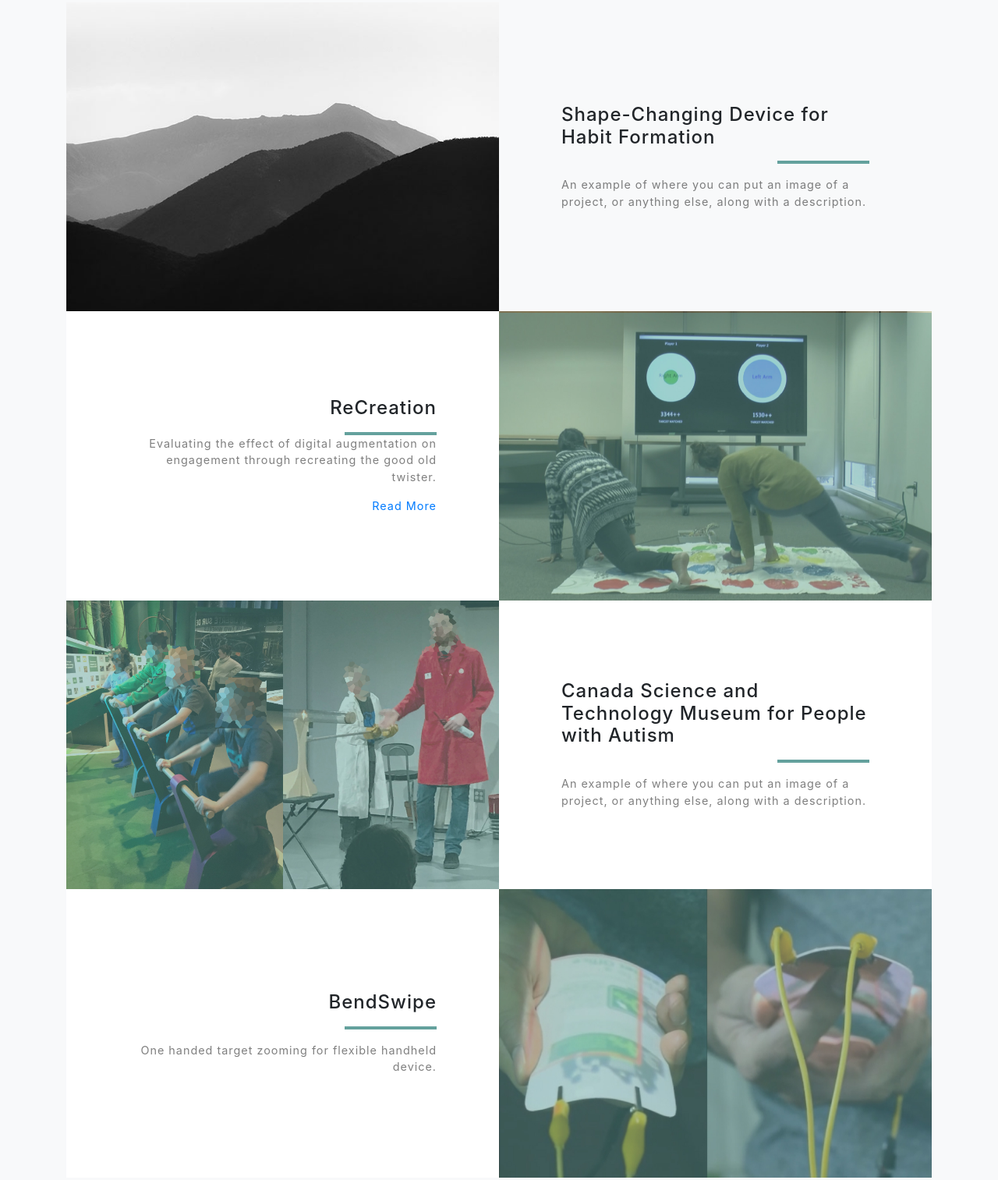
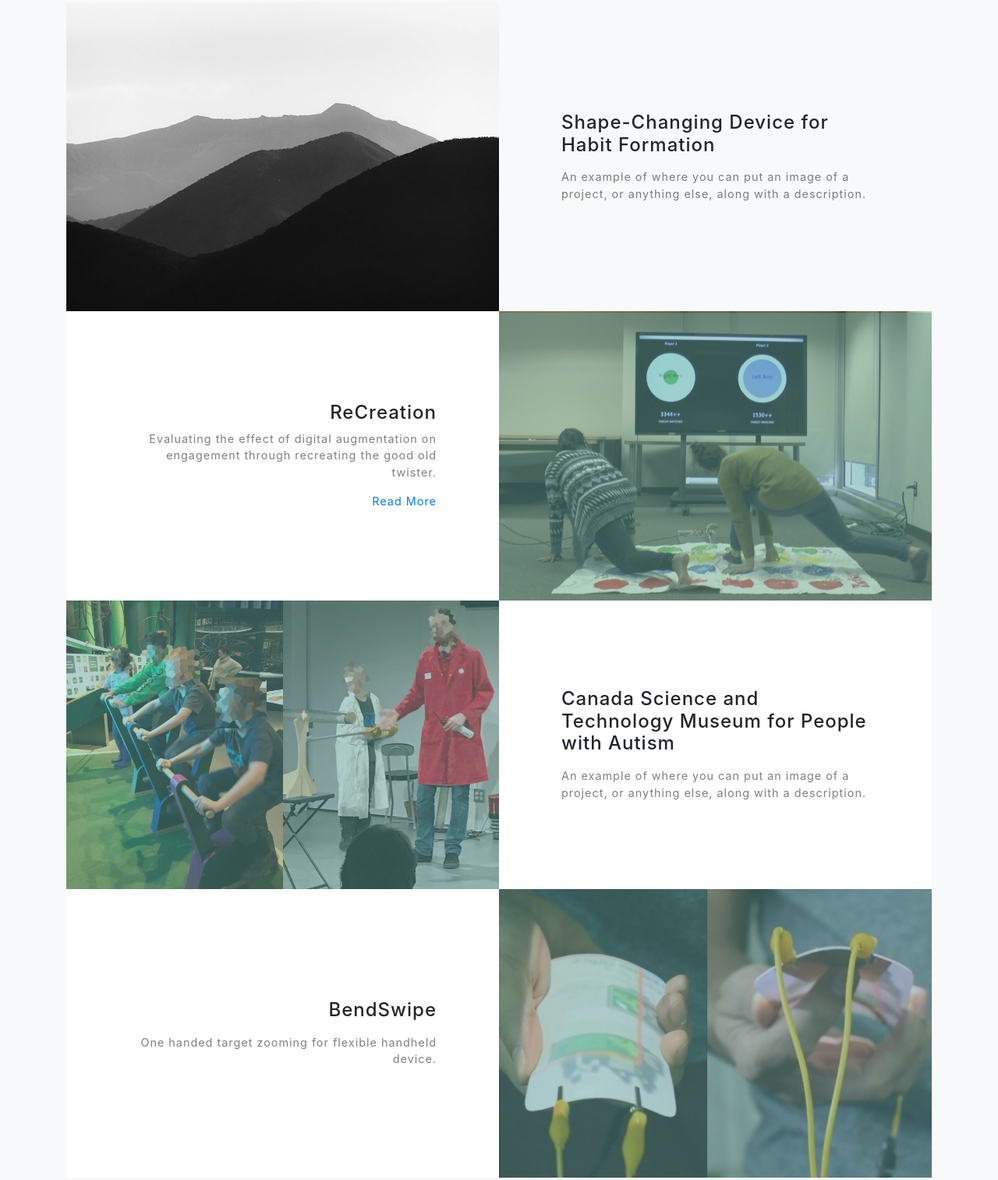
Before and after one commit to odditysingh/work, a website with bundled scripts: page index.html in a window 1280 px wide. Shown: the part 1046-2559 px from the top of the page at 78% size. Built offline with nearby package versions, Linux system fonts and the light colour scheme.

Commit message:
Update index.html

```diff
--- a/index.html
+++ b/index.html
@@ -76,7 +76,6 @@
               <div class="d-flex h-100">
                 <div class="project-text w-100 my-auto text-center text-lg-left">
                   <h4 class="text-black">Shape-Changing Device for Habit Formation</h4>
-                  <hr class="d-none d-lg-block mb-0 mr-0">
                   <p></p>
                   <p class="mb-0 text-black-50">An example of where you can put an image of a project, or anything else, along with a description.</p>
                 </div>
@@ -95,7 +94,6 @@
               <div class="d-flex h-100">
                 <div class="project-text w-100 my-auto text-center text-lg-right">
                   <h4 class="text-black">ReCreation</h4>
-                  <hr class="d-none d-lg-block mb-0 mr-0">
                   <p class="mb-0 text-black-50">Evaluating the effect of digital augmentation on engagement through recreating the good old twister.</p>
                   <p></p>
                   <p class="mb-0 text-black-50"><a href="ReCreation.html">Read More</a></p>
@@ -114,7 +112,6 @@
               <div class="d-flex h-100">
                 <div class="project-text w-100 my-auto text-center text-lg-left">
                   <h4 class="text-black">Canada Science and Technology Museum for People with Autism</h4>
-                  <hr class="d-none d-lg-block mb-0 mr-0">
                   <p></p>
                   <p class="mb-0 text-black-50">An example of where you can put an image of a project, or anything else, along with a description.</p>
                 </div>
@@ -132,7 +129,6 @@
               <div class="d-flex h-100">
                 <div class="project-text w-100 my-auto text-center text-lg-right">
                   <h4 class="text-black">BendSwipe</h4>
-                  <hr class="d-none d-lg-block mb-0 mr-0">
                   <p></p>
                   <p class="mb-0 text-black-50">One handed target zooming for flexible handheld device.</p>
 
```
